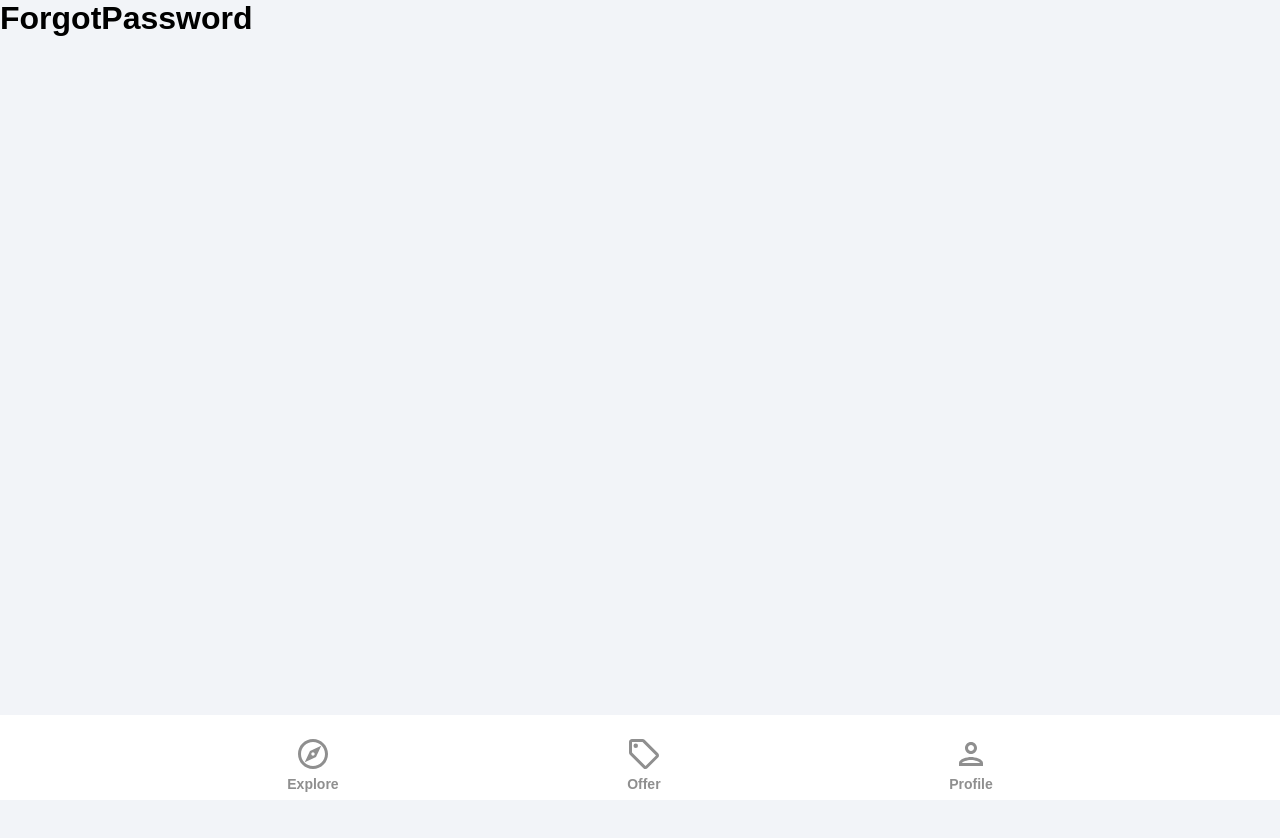
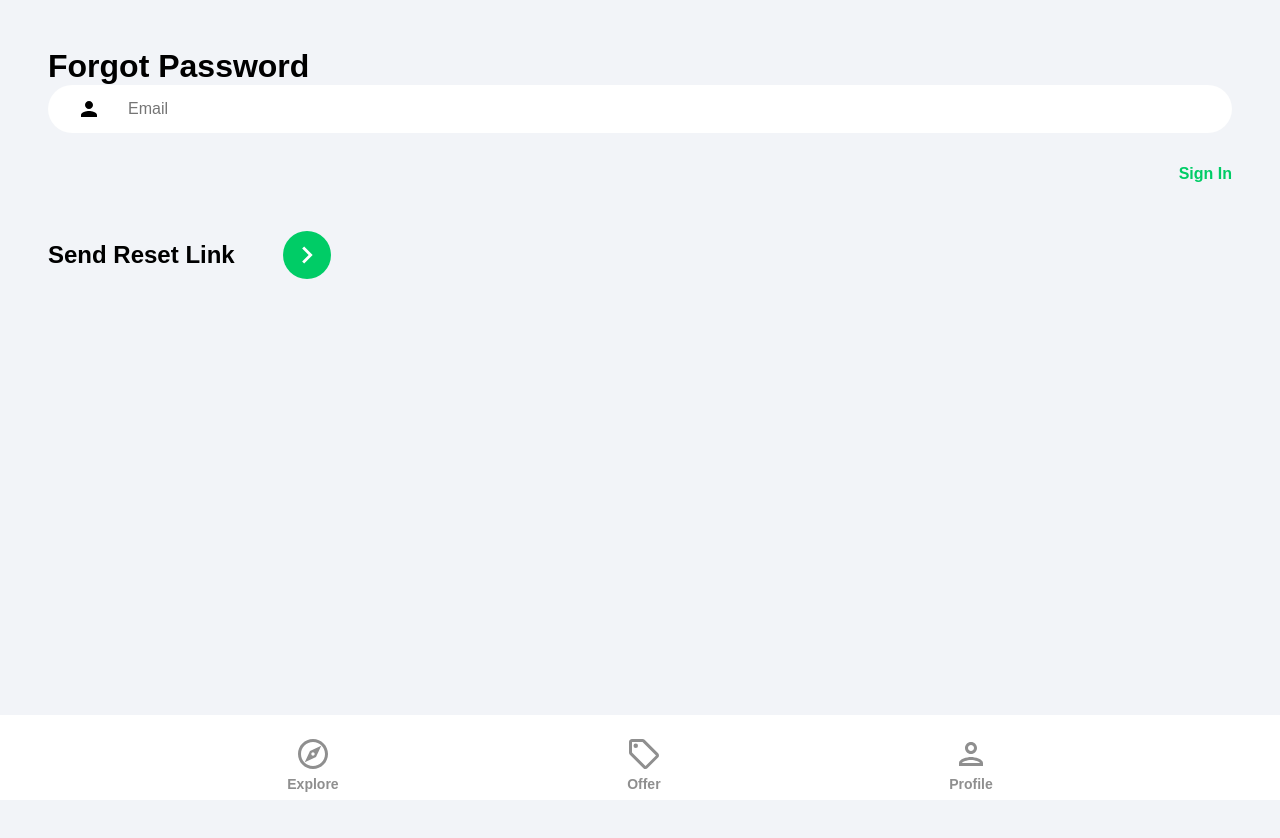
Before and after one commit to odinsubject09/house-marketplace, a React (Create React App) app: page /forgot-password in a window 1280 px wide. Shown: the top 838 px of the page. Before the commit the page ends 800 px from the top, so only its background shows below. Built offline with nearby package versions, Linux system fonts and the light colour scheme.

Commit message:
forgot Password created

```diff
--- a/src/components/PrivateRoute.jsx
+++ b/src/components/PrivateRoute.jsx
@@ -4,9 +4,8 @@
 
 const PrivateRoute = () => {
     const { loggedIn, checkingStatus } = useAuthStatus()
-
     if (checkingStatus) {
-        <Spinner />
+        return <Spinner />
     }
     return loggedIn ? <Outlet /> : <Navigate to='/sign-in' />
 }
--- a/src/hooks/useAuthStatus.js
+++ b/src/hooks/useAuthStatus.js
@@ -7,7 +7,7 @@
   const isMounted = useRef(true)
 
   useEffect(()=>{
-    if(isMounted)
+    if(isMounted.current)
     {
         const auth=getAuth()
         onAuthStateChanged(auth,(user)=>{
--- a/src/pages/ForgotPassword.jsx
+++ b/src/pages/ForgotPassword.jsx
@@ -1,11 +1,53 @@
-import React from 'react'
+import { useState } from 'react'
+import { Link } from 'react-router-dom'
+import { getAuth, sendPasswordResetEmail } from 'firebase/auth'
+import { toast } from 'react-toastify'
+import { ReactComponent as ArrowRightIcon } from '../assets/svg/keyboardArrowRightIcon.svg'
 
 function ForgotPassword() {
+  const [email, setEmail] = useState('')
+
+  const onChange = (e) => setEmail(e.target.value)
+
+  const onSubmit = async (e) => {
+    e.preventDefault()
+    try {
+      const auth = getAuth()
+      await sendPasswordResetEmail(auth, email)
+      toast.success('Email was sent')
+    } catch (error) {
+      toast.error('Could not send reset email')
+    }
+  }
+
   return (
-    <div>
-        <h1>
-            ForgotPassword
-        </h1>
+    <div className='pageContainer'>
+      <header>
+        <p className='pageHeader'>Forgot Password</p>
+      </header>
+
+      <main>
+        <form onSubmit={onSubmit}>
+          <input
+            type='email'
+            className='emailInput'
+            placeholder='Email'
+            id='email'
+            value={email}
+            onChange={onChange}
+          />
+          <Link className='forgotPasswordLink' to='/sign-in'>
+            Sign In
+          </Link>
+
+          <div className='signInBar'>
+            <div className='signInText'>Send Reset Link</div>
+            <button className='signInButton'>
+              <ArrowRightIcon fill='#ffffff' width='34px' height='34px' />
+            </button>
+          </div>
+        </form>
+      </main>
     </div>
   )
 }
```
